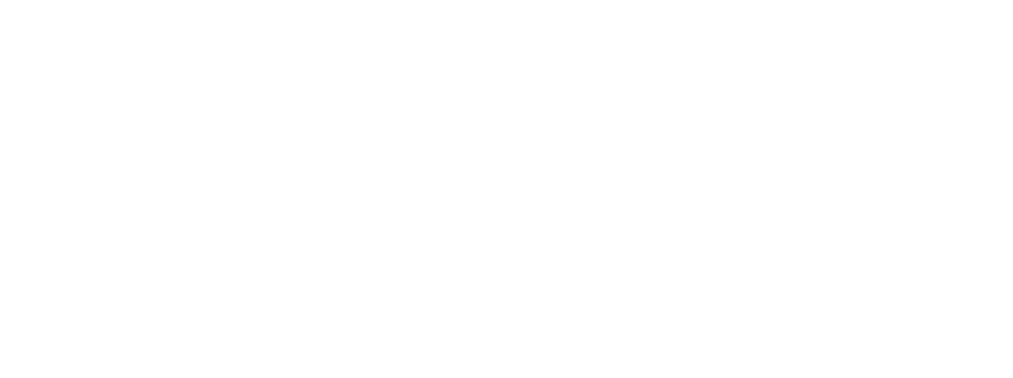
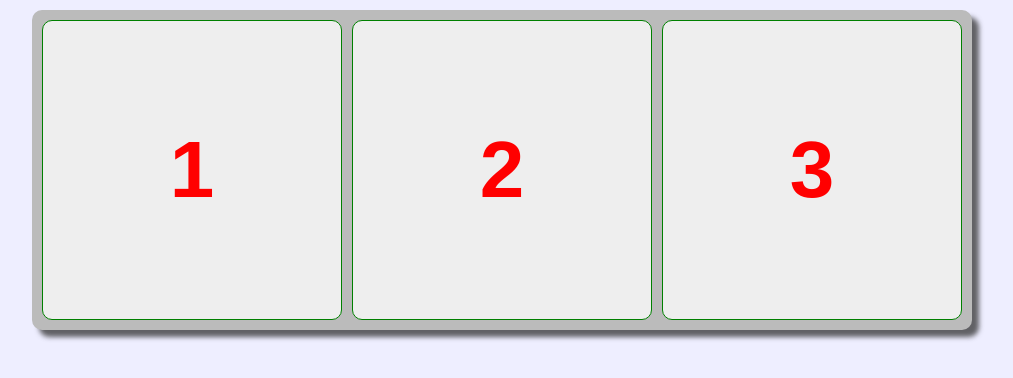
Before and after one commit to dmtrys/myProjects, a plain HTML site: page index.html in a window 1280 px wide. Shown: the whole page, without its empty margins (138-1151 px from the left). Drawn offline with nearby package versions, Linux system fonts and the light colour scheme.

Commit message:
sample 01

```diff
--- a/css/index.css
+++ b/css/index.css
@@ -0,0 +1,37 @@
+*{
+	margin:0;
+	padding: 0;
+	font-family: arial;
+}
+
+body{
+	background: #eeeeff;
+}
+
+#main_wrapper{
+	//border: 1px solid red;
+	background: #bbb;
+	width: 940px;
+	margin: 0 auto;
+	border-radius: 10px;
+	margin-top: 10px;
+	-webkit-box-shadow: 7px 7px 5px 0px rgba(50, 50, 50, 0.75);
+	-moz-box-shadow:    7px 7px 5px 0px rgba(50, 50, 50, 0.75);
+	box-shadow:         7px 7px 5px 0px rgba(50, 50, 50, 0.75);
+}
+
+#cube_01,#cube_02, #cube_03{
+	width: 298px;
+	height: 298px;
+	border: 1px solid green;
+	background: #eee;
+	display:inline-block;
+	margin: 10px;
+	margin-right: 0;
+	text-align: center;
+	line-height: 298px;
+	font-size: 5em;
+	color: #ff0000;
+	font-weight: bold;
+	border-radius: 10px;
+}
--- a/index.html
+++ b/index.html
@@ -7,5 +7,8 @@
 		<script type="text/javascript" src="js/index.js"></script>
 	</head>
 	<body>
+	<div id="main_wrapper">
+		<div id="cube_01">1</div><div id="cube_02">2</div><div id="cube_03">3</div>
+	</div>
 	</body>
 </html>
```
